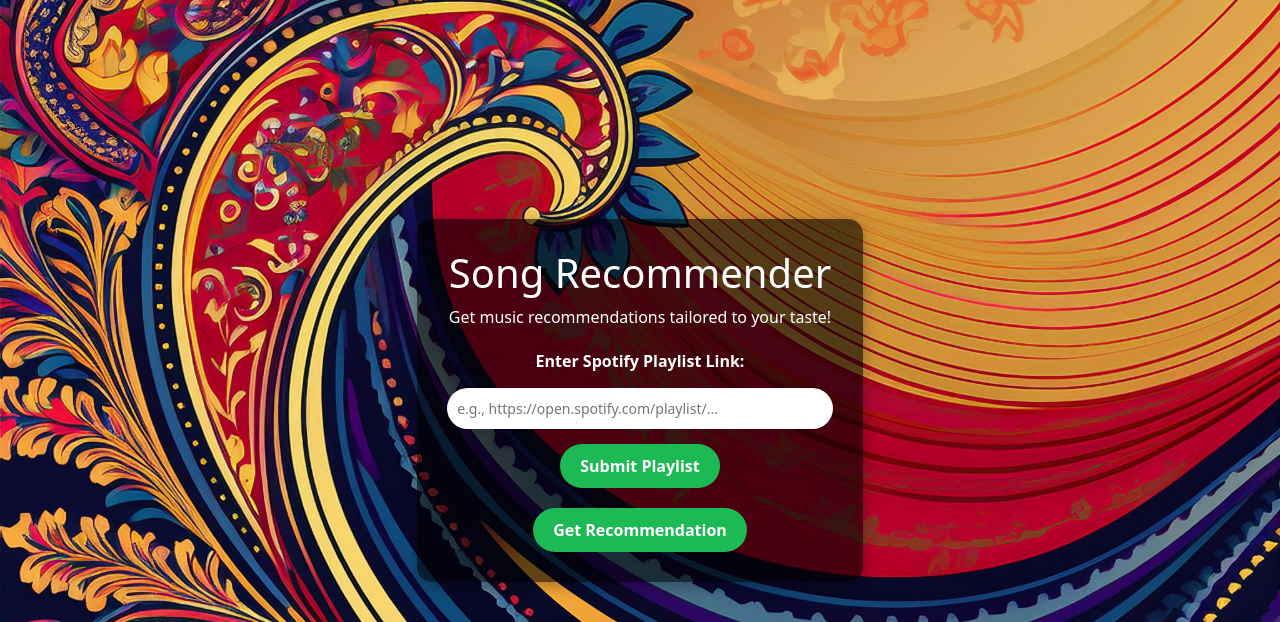
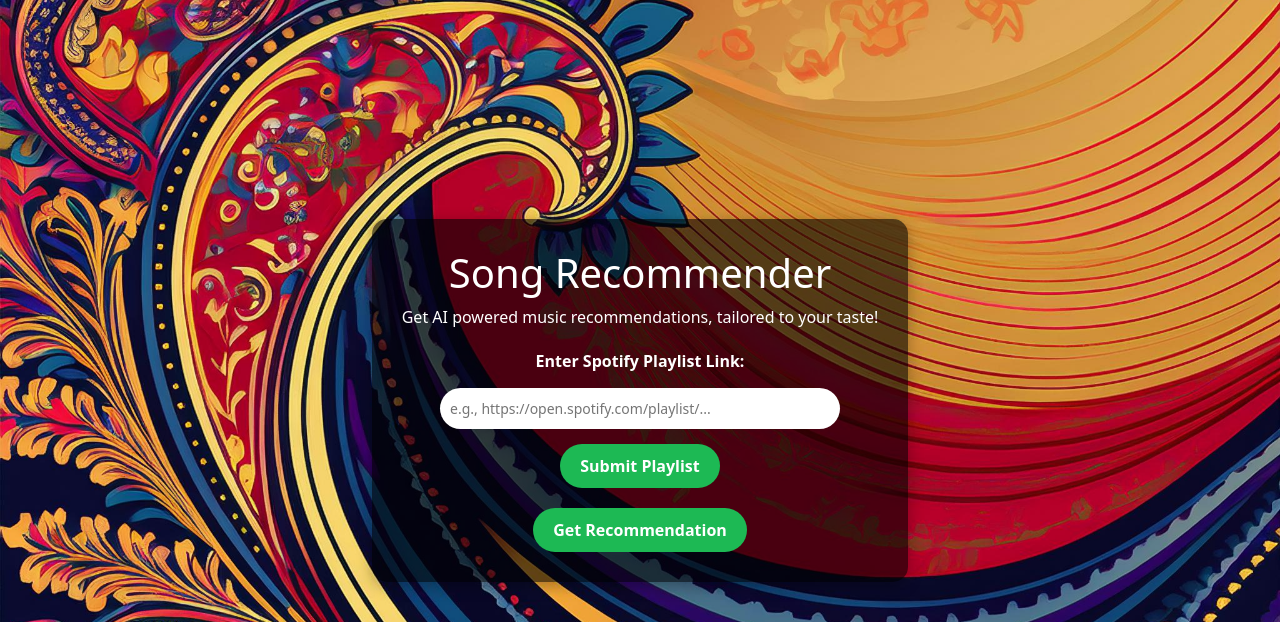
Before and after one commit to prabhatravib/spotify_recommendor_latest, a Flask app: page / in a window 1280 px wide. Shown: the top 622 px of the page. Run offline with Flask 2, Linux system fonts and the light colour scheme.

Commit message:
Update index.html

```diff
--- a/templates/index.html
+++ b/templates/index.html
@@ -3,7 +3,7 @@
 <head>
     <meta charset="UTF-8">
     <meta name="viewport" content="width=device-width, initial-scale=1.0">
-    <title>Spotify Recommender</title>
+    <title>Song Recommender</title>
     <link href="https://cdn.jsdelivr.net/npm/bootstrap@5.3.0-alpha1/dist/css/bootstrap.min.css" rel="stylesheet">
     <link rel="icon" type="image/png" href="/static/thumbnail.png"> <!-- Favicon added -->
     <style>
@@ -60,7 +60,7 @@
     <div class="main-container">
         <!-- Heading -->
         <h1>Song Recommender</h1>
-        <p>Get music recommendations tailored to your taste!</p>
+        <p>Get AI powered music recommendations, tailored to your taste!</p>
 
         <!-- Loaded Playlist Display -->
         {% if playlist_link %}
```
